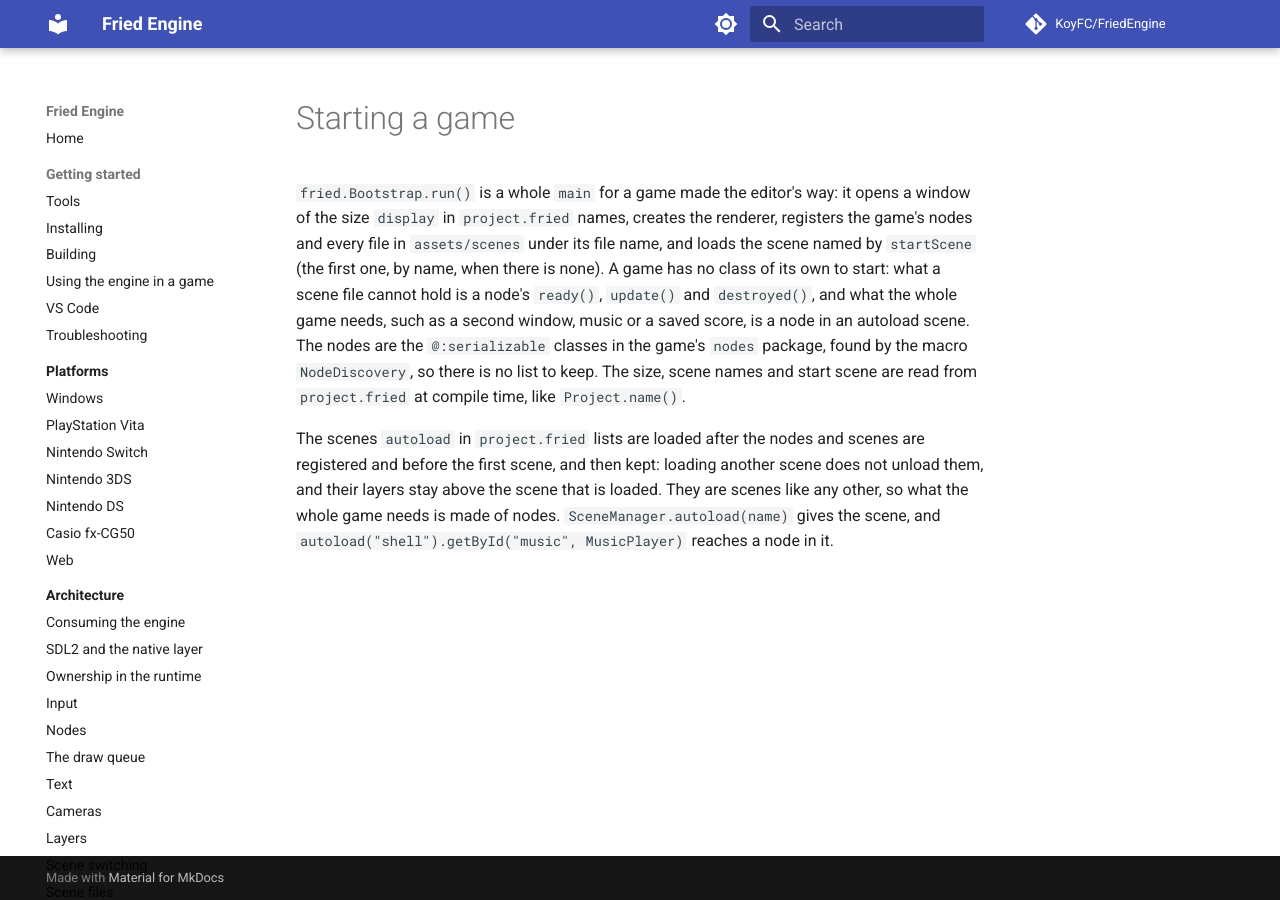
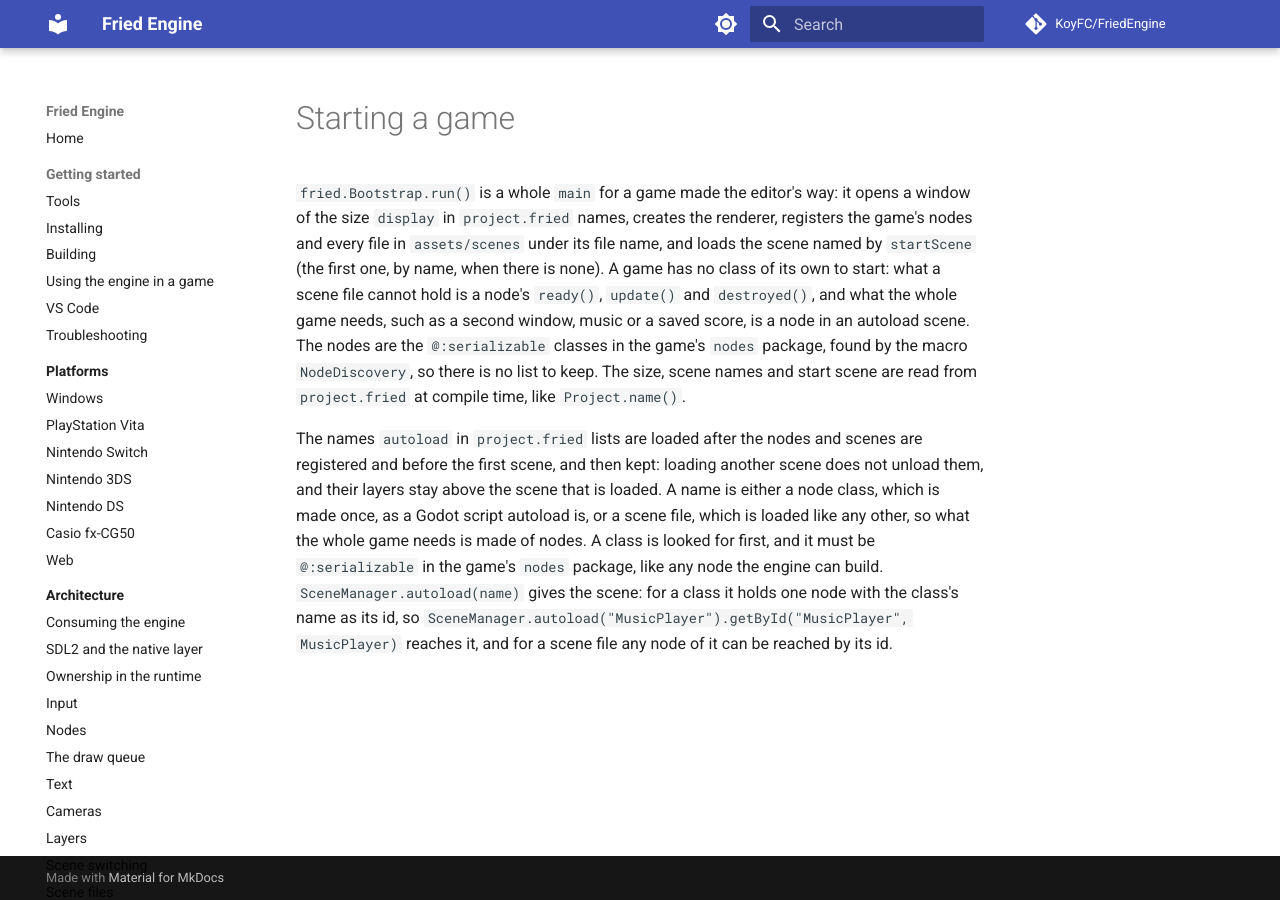
Before and after one commit to KoyFC/FriedEngine, an MkDocs documentation site: the page built from docs/architecture/starting-a-game.md, in a window 1280 px wide. Built offline with MkDocs 1.6.1 and Material for MkDocs 9.7.7, drawn with Linux system fonts in a browser that asks for light colours; comment, search, counter and statistics services are not loaded.

Commit message:
Let an Autoload Be a Node Class and Drop the Sandbox's Shell Scene

```diff
--- a/docs/architecture/starting-a-game.md
+++ b/docs/architecture/starting-a-game.md
@@ -2,4 +2,4 @@
 
 `fried.Bootstrap.run()` is a whole `main` for a game made the editor's way: it opens a window of the size `display` in `project.fried` names, creates the renderer, registers the game's nodes and every file in `assets/scenes` under its file name, and loads the scene named by `startScene` (the first one, by name, when there is none). A game has no class of its own to start: what a scene file cannot hold is a node's `ready()`, `update()` and `destroyed()`, and what the whole game needs, such as a second window, music or a saved score, is a node in an autoload scene. The nodes are the `@:serializable` classes in the game's `nodes` package, found by the macro `NodeDiscovery`, so there is no list to keep. The size, scene names and start scene are read from `project.fried` at compile time, like `Project.name()`.
 
-The scenes `autoload` in `project.fried` lists are loaded after the nodes and scenes are registered and before the first scene, and then kept: loading another scene does not unload them, and their layers stay above the scene that is loaded. They are scenes like any other, so what the whole game needs is made of nodes. `SceneManager.autoload(name)` gives the scene, and `autoload("shell").getById("music", MusicPlayer)` reaches a node in it.
+The names `autoload` in `project.fried` lists are loaded after the nodes and scenes are registered and before the first scene, and then kept: loading another scene does not unload them, and their layers stay above the scene that is loaded. A name is either a node class, which is made once, as a Godot script autoload is, or a scene file, which is loaded like any other, so what the whole game needs is made of nodes. A class is looked for first, and it must be `@:serializable` in the game's `nodes` package, like any node the engine can build. `SceneManager.autoload(name)` gives the scene: for a class it holds one node with the class's name as its id, so `SceneManager.autoload("MusicPlayer").getById("MusicPlayer", MusicPlayer)` reaches it, and for a scene file any node of it can be reached by its id.
```
Also changed, not shown: docs/architecture/scene-switching.md (+1 -1 lines), docs/reference/project-file.md (+1 -1 lines), 5 other files.
